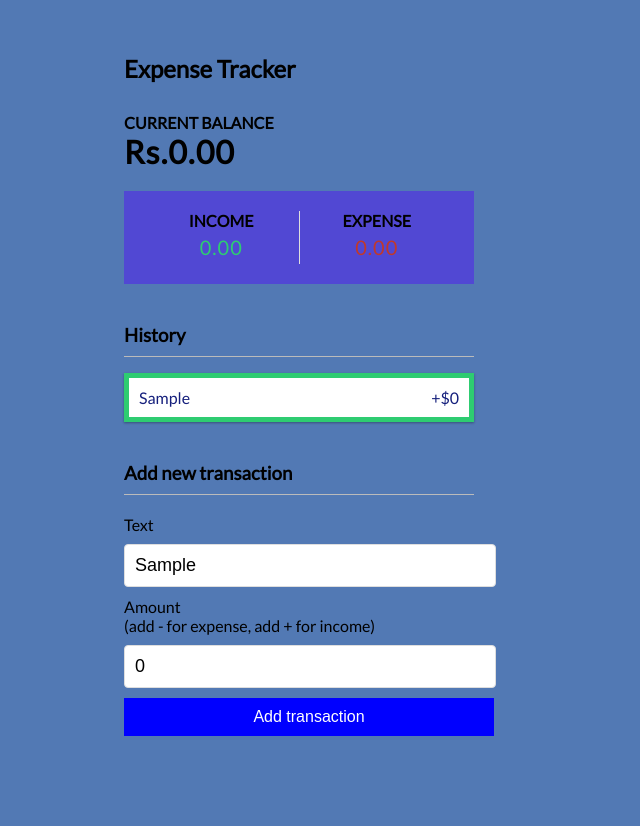
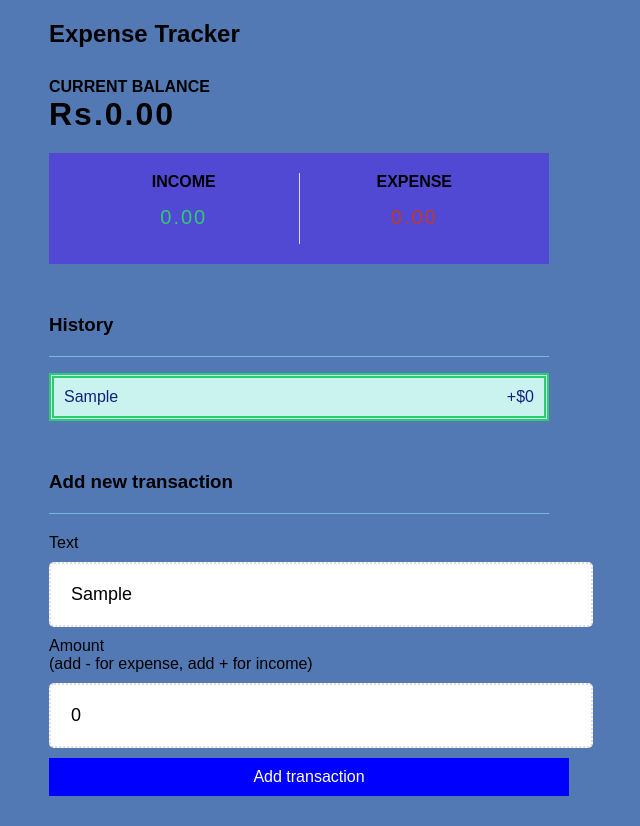
Before and after one commit to Moonamansoor06/expense-tracker, a React (Create React App) app: page / in a window 1280 px wide. Both pictures are taken after typing "Sample" into the empty fields and a click on the button "Add transaction". Shown: the whole page, without its empty margins (341-981 px from the left). Before the commit the page ends 800 px from the top, so only its background shows below. Built offline with nearby package versions, Linux system fonts and the light colour scheme.

Commit message:
Update App.css

```diff
--- a/src/App.css
+++ b/src/App.css
@@ -1,11 +1,11 @@
 @import url('https://fonts.googleapis.com/css?family=Lato&display=swap');
 
 :root {
-  --box-shadow: 0 1px 3px rgba(0, 0, 0, 0.12), 0 1px 2px rgba(0, 0, 0, 0.24);
+  --box-shadow: 0 1px 3px rgba(197, 225, 230, 0.12), 0 1px 2px rgba(0, 0, 0, 0.24);
 }
 
 * {
-  box-sizing: content-box;
+  box-sizing: content-box ;
 }
 
 body {
@@ -14,25 +14,24 @@ body {
   flex-direction: column;
   align-items: center;
   justify-content: center;
-  min-height: 100vh;
   margin: 0;
-  font-family: 'Lato', sans-serif;
+  font-family: 'Arial', sans-serif;
 }
 
 .container {
   margin: 30px auto;
-  width: 350px;
+  width: 500px;
 }
 
 h1 {
-  letter-spacing: 1px;
+  letter-spacing: 2px;
   margin: 0;
 }
 
 h3 {
-  border-bottom: 1px solid #bbb;
-  padding-bottom: 10px;
-  margin: 40px 0 10px;
+  border-bottom: 1px solid rgb(115, 186, 219);
+  padding-bottom: 20px;
+  margin: 50px 0 10px;
 }
 
 h4 {
@@ -60,8 +59,8 @@ h4 {
 
 .money {
   font-size: 20px;
-  letter-spacing: 1px;
-  margin: 5px 0;
+  letter-spacing: 2px;
+  margin:15px 0;
 }
 
 .money.plus {
@@ -79,11 +78,11 @@ label {
 
 input[type='text'],
 input[type='number'] {
-  border: 1px solid #dedede;
-  border-radius: 4px;
+  border:2px dotted #dedede;
+  border-radius: 5px;
   display: block;
   font-size: 18px;
-  padding: 10px;
+  padding: 20px;
   width: 100%;
 }
 
@@ -112,8 +111,8 @@ input[type='number'] {
 }
 
 .list li {
-  background-color: #fff;
-  box-shadow: var(--box-shadow);
+  background-color: rgb(202, 243, 240);
+  box-shadow: 20px;
   color: rgb(21, 31, 124);
   display: flex;
   justify-content: space-between;
@@ -123,7 +122,7 @@ input[type='number'] {
 }
 
 .list li.plus {
-  border: 5px solid #2ecc71;
+  border: 5px double #2ecc71;
 }
 
 .list li.minus {
@@ -132,7 +131,7 @@ input[type='number'] {
 
 .delete-btn {
   cursor: pointer;
-  background-color: #a04c68;
+  background-color: #f6427e;
   border: 0;
   color: rgb(87, 119, 155);
   font-size: 20px;
@@ -141,13 +140,13 @@ input[type='number'] {
   position: absolute;
   top: 50%;
   left: 0;
-  transform: translate(-100%, -50%);
+  transform: translate(-100%, -50%) ;
   opacity: 0;
   transition: opacity 0.3s ease;
 }
 
 .list li:hover .delete-btn {
-  opacity: 1;
+  opacity: 5;
 }
 
 @media (max-width: 320px) {
```
